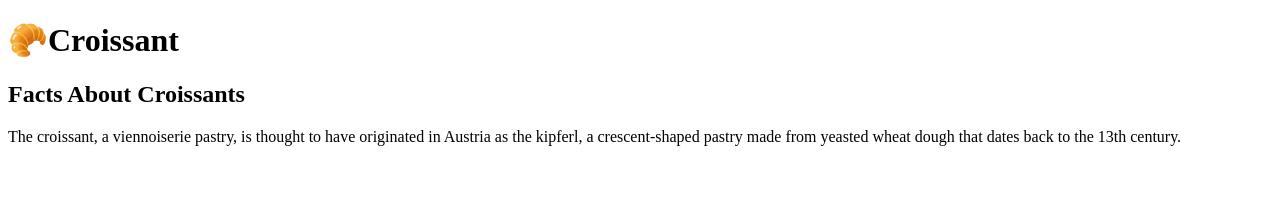
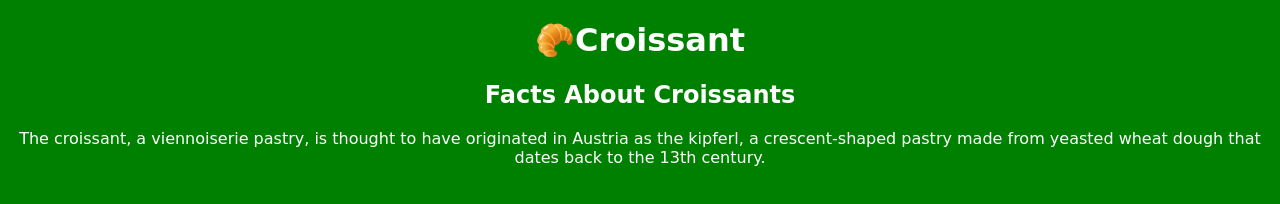
Before and after one commit to BuhleMtshali/SheCodes-croissant-project, a plain HTML site: page index.html in a window 1280 px wide. Drawn offline with Linux system fonts and the light colour scheme.

Commit message:
updated the index file

```diff
--- a/index.html
+++ b/index.html
@@ -4,6 +4,7 @@
     <meta charset="UTF-8" />
     <meta name="viewport" content="width=device-width, initial-scale=1.0" />
     <title>Croissant</title>
+    <link rel="stylesheet" href="style.css" />
   </head>
   <body>
     <h1>🥐Croissant</h1>
--- a/style.css
+++ b/style.css
@@ -0,0 +1,13 @@
+body {
+  background-color: green;
+  font-family: cursive;
+}
+h1 {
+  color: white;
+  text-align: center;
+}
+h2,
+p {
+  text-align: center;
+  color: white;
+}
```
